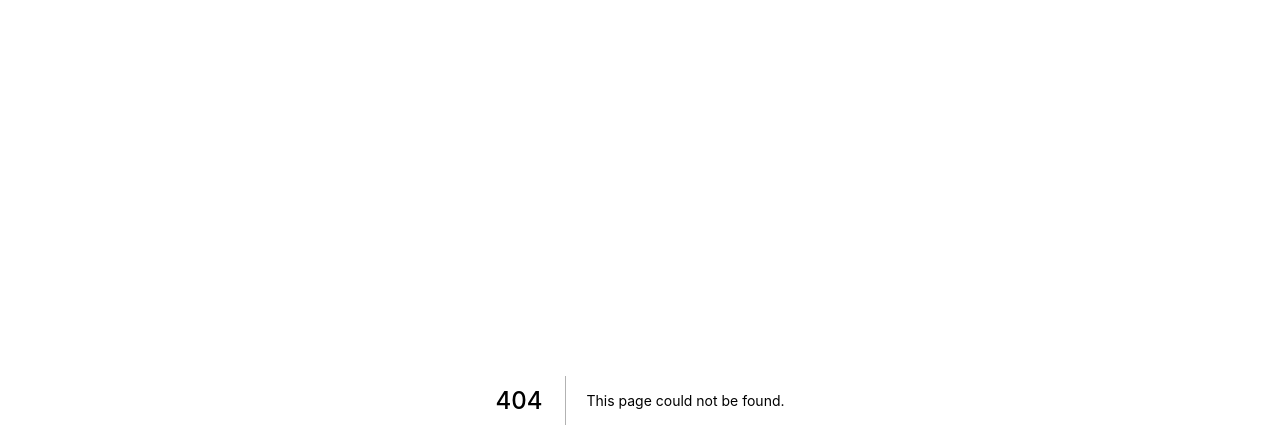
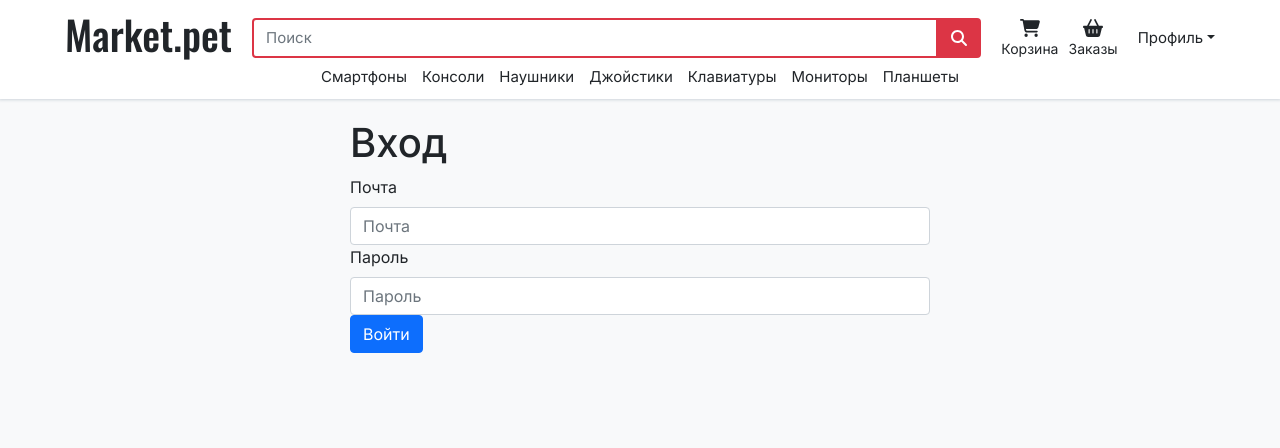
Before and after one commit to vladzheltov1/market.pet, a Next.js app: page /user/login in a window 1280 px wide. Before the commit this address had no page. Shown: the top 448 px of the page. Built offline with nearby package versions, Linux system fonts and the light colour scheme; a web font is replaced by a local one.

Commit message:
Add: paths

```diff
--- /dev/null
+++ b/pages/user/login.tsx
@@ -0,0 +1,112 @@
+import { Wrapper } from "@/components/Wrapper";
+import { useAuth } from "@/hooks/useAuth";
+import { useLocalStorage } from "@/hooks/useLocalStorage";
+import { Page } from "@/layouts/Page";
+import { FormResponse, LoginUserData } from "@/types/auth";
+import { assemblePageTitle } from "@/utils/title";
+import { Formik } from "formik";
+import Head from "next/head";
+import { useRouter } from "next/router";
+import { FC, useEffect, useState } from "react";
+import { Button, Form } from "react-bootstrap";
+import * as yup from "yup";
+
+const required = "Обязательное поле!";
+
+const schema = yup.object().shape({
+    email: yup.string().email("Некорректный адрес!").required(required),
+    password: yup.string().required(required)
+});
+
+const initialValues: LoginUserData = {
+    email: "",
+    password: ""
+}
+
+const Login: FC = () => {
+    const router = useRouter();
+    const localStore = useLocalStorage();
+    const {login} = useAuth();
+
+    const [error, setError] = useState<FormResponse | null>(null);
+
+    const submit = (formData: LoginUserData) => {
+        const response = login(formData);
+
+        if(response === FormResponse.SUCCESS){
+            router.push("/");
+            return;
+        }
+
+        setError(response);
+    }
+
+    useEffect(() => {
+        if(localStore.get("user")){
+            router.push("/");
+            return;
+        }
+    }, []);
+
+    return (
+        <>
+            <Head>
+                <title>{assemblePageTitle("Войти")}</title>
+            </Head>
+            <Page>
+                <Wrapper maxWidth={600}>
+                    <Formik
+                        validationSchema={schema}
+                        onSubmit={submit}
+                        initialValues={initialValues}
+                    >
+                        {({
+                            handleSubmit,
+                            handleChange,
+                            values,
+                            errors,
+                        }) => (
+                            <Form noValidate onSubmit={handleSubmit}>
+                                <h1>Вход</h1>
+                                <Form.Group controlId="email">
+                                    <Form.Label>Почта</Form.Label>
+                                    <Form.Control
+                                        type="email"
+                                        placeholder="Почта"
+                                        name="email"
+                                        value={values.email}
+                                        onChange={handleChange}
+                                        isInvalid={!!errors.email}
+                                    />
+                                    <Form.Control.Feedback type="invalid">
+                                        {errors.email}
+                                    </Form.Control.Feedback>
+                                </Form.Group>
+                                <Form.Group controlId="password">
+                                    <Form.Label>Пароль</Form.Label>
+                                    <Form.Control
+                                        type="password"
+                                        placeholder="Пароль"
+                                        name="password"
+                                        value={values.password}
+                                        onChange={handleChange}
+                                        isInvalid={!!errors.password}
+                                    />
+                                    <Form.Control.Feedback type="invalid">
+                                        {errors.password}
+                                    </Form.Control.Feedback>
+                                </Form.Group>
+                                {error && values.email && values.password && (
+                                    <div style={{color: "var(--bs-red)", fontSize: 14}}>{error}</div>
+                                )}
+                                <Button type="submit">Войти</Button>
+                            </Form>
+                        )}
+                    </Formik>
+                </Wrapper>
+            </Page>
+        </>
+    )
+}
+
+export default Login;
```
Also changed, not shown: pages/user/index.tsx (added, +10 -0 lines), pages/user/logout.tsx (added, +20 -0 lines), pages/user/signup.tsx (added, +10 -0 lines).
